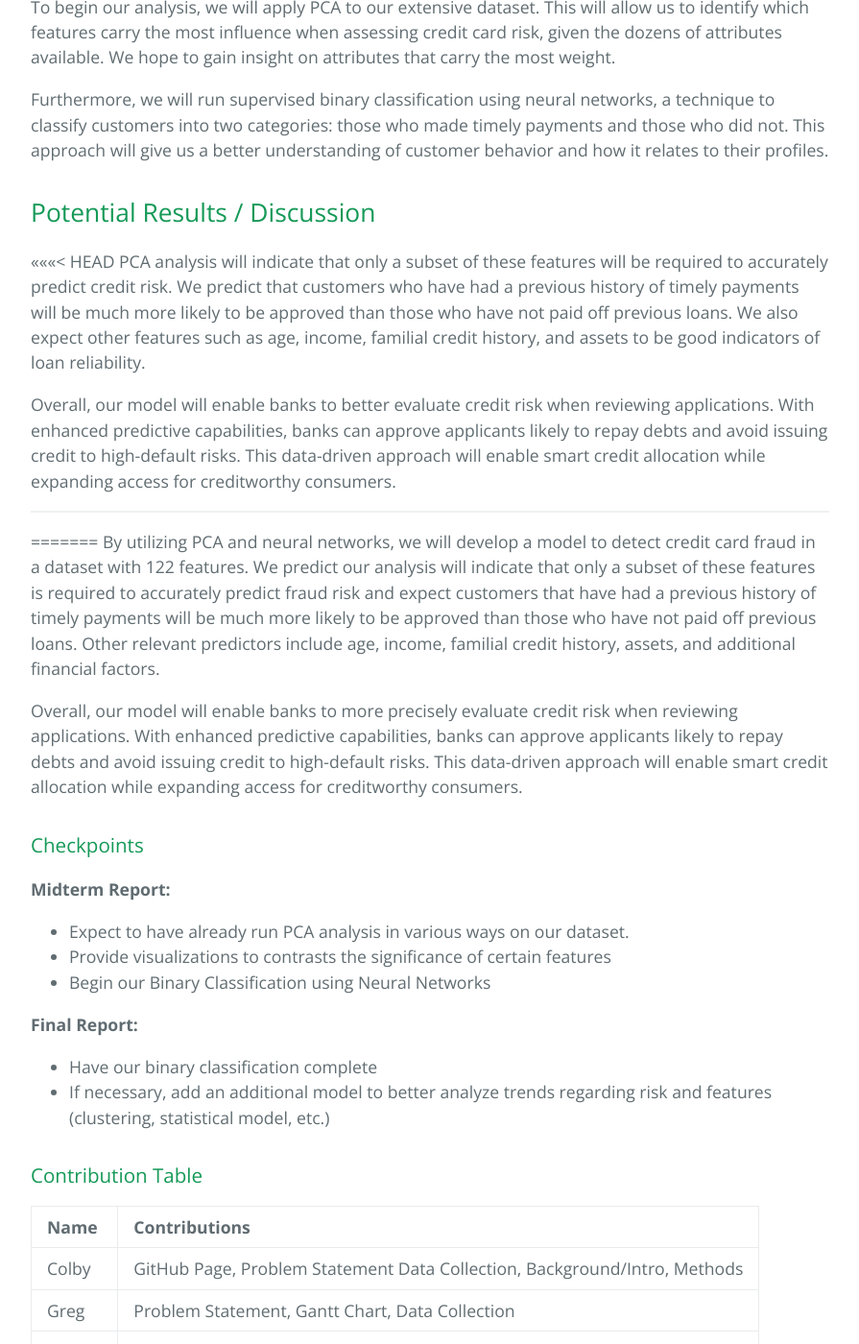
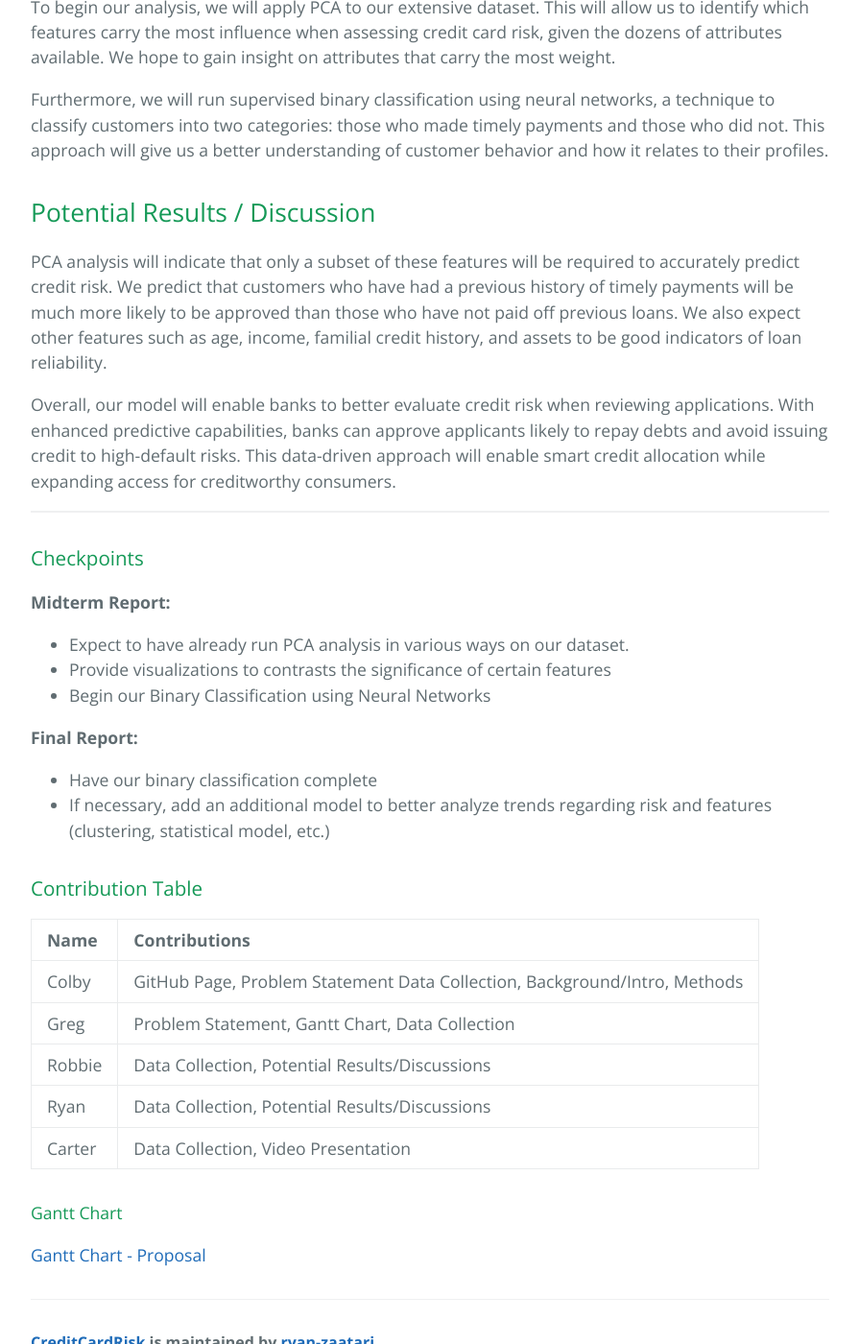
Before and after one commit to ryan-zaatari/CreditCardRisk, a Jekyll site: the page built from index.md, in a window 1280 px wide and 1400 px high, scrolled down 1070 px. Shown: the whole window at 96% size, without its empty margins (192-1087 px from the left). Built offline with Jekyll 4.4.1, drawn with Linux system fonts in a browser that asks for light colours.

Commit message:
Just need references

```diff
--- a/index.md
+++ b/index.md
@@ -21,17 +21,10 @@ To begin our analysis, we will apply PCA to our extensive dataset. This will all
 Furthermore, we will run supervised binary classification using neural networks, a technique to classify customers into two categories: those who made timely payments and those who did not. This approach will give us a better understanding of customer behavior and how it relates to their profiles.
 
 ## Potential Results / Discussion
-
-<<<<<<< HEAD
 PCA analysis will indicate that only a subset of these features will be required to accurately predict credit risk. We predict that customers who have had a previous history of timely payments will be much more likely to be approved than those who have not paid off previous loans. We also expect other features such as age, income, familial credit history, and assets to be good indicators of loan reliability.
 
 Overall, our model will enable banks to better evaluate credit risk when reviewing applications. With enhanced predictive capabilities, banks can approve applicants likely to repay debts and avoid issuing credit to high-default risks. This data-driven approach will enable smart credit allocation while expanding access for creditworthy consumers.
 * * *
-=======
-By utilizing PCA and neural networks, we will develop a model to detect credit card fraud in a dataset with 122 features. We predict our analysis will indicate that only a subset of these features is required to accurately predict fraud risk and expect customers that have had a previous history of timely payments will be much more likely to be approved than those who have not paid off previous loans. Other relevant predictors include age, income, familial credit history, assets, and additional financial factors.
-
-Overall, our model will enable banks to more precisely evaluate credit risk when reviewing applications. With enhanced predictive capabilities, banks can approve applicants likely to repay debts and avoid issuing credit to high-default risks. This data-driven approach will enable smart credit allocation while expanding access for creditworthy consumers.
-
 
 ### Checkpoints
 
```
